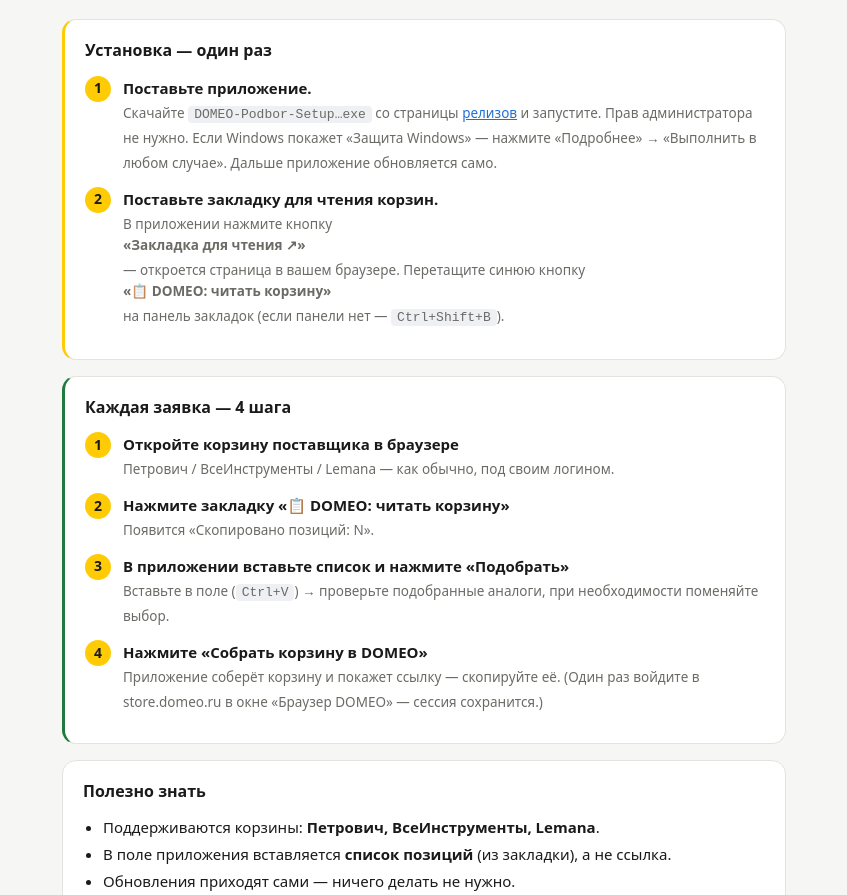
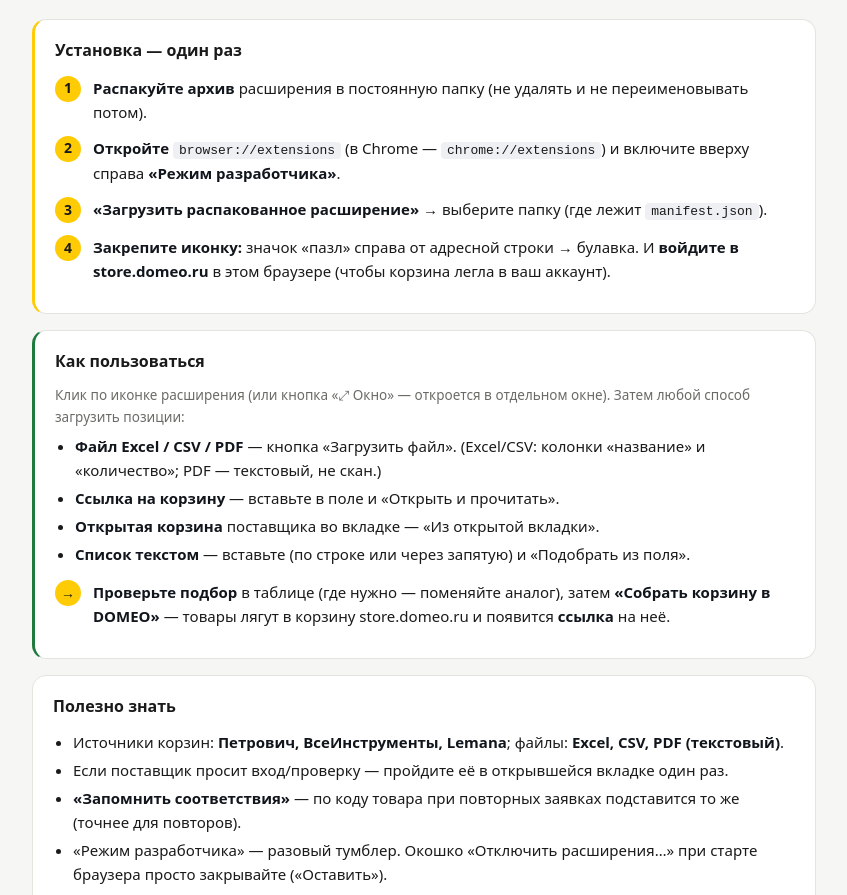
Before and after one commit to Workgeniy/domeo-basket-matcher, a browser extension: page docs/guide.html in a window 1280 px wide. Shown: the part 123-1018 px from the top of the page, without its empty margins (216-1063 px from the left). Drawn offline with Linux system fonts and the light colour scheme.

Commit message:
docs: README и памятка обновлены под Excel/CSV/PDF. v0.1.10
README и guide.html описывают все способы ввода (файл Excel/CSV/PDF, ссылка,
вкладка, список), отдельное окно и сборку. Архив пересобран.

Co-Authored-By: Claude Opus 4.8 <noreply@anthropic.com>

```diff
--- a/docs/guide.html
+++ b/docs/guide.html
@@ -8,7 +8,7 @@
   :root{ --bg:#f6f6f4; --surface:#fff; --fg:#1a1a1a; --muted:#6b6b66; --border:#e4e4df; --accent:#ffcb05; --good:#1f7a3d; }
   *{box-sizing:border-box}
   body{margin:0;background:var(--bg);color:var(--fg);font:15px/1.6 system-ui,'Segoe UI',Roboto,Arial,sans-serif}
-  .wrap{max-width:760px;margin:0 auto;padding:28px 18px 60px}
+  .wrap{max-width:820px;margin:0 auto;padding:28px 18px 60px}
   header{display:flex;align-items:center;gap:12px;margin-bottom:8px}
   .logo{background:var(--accent);color:#1a1a1a;font-weight:700;padding:6px 10px;border-radius:7px}
   h1{font-size:22px;margin:0}
@@ -17,14 +17,11 @@
   h2{font-size:16px;margin:0 0 10px}
   .step{display:flex;gap:12px;margin:12px 0}
   .num{flex:0 0 26px;height:26px;border-radius:50%;background:var(--accent);color:#1a1a1a;font-weight:700;display:flex;align-items:center;justify-content:center;font-size:14px}
-  .step b{display:block}
+  b{color:#11151c}
   .muted{color:var(--muted);font-size:13.5px}
-  a{color:#1f6fd6}
   code{background:#eef0f3;padding:1px 6px;border-radius:4px;font-size:13px}
-  .once{border-left:3px solid var(--accent)}
-  .daily{border-left:3px solid var(--good)}
-  ul{margin:6px 0 0;padding-left:20px}
-  li{margin:3px 0}
+  ul{margin:6px 0 0;padding-left:20px} li{margin:4px 0}
+  .once{border-left:3px solid var(--accent)} .daily{border-left:3px solid var(--good)}
   .foot{color:var(--muted);font-size:12.5px;margin-top:10px}
   @media print{body{background:#fff}.card{break-inside:avoid}}
 </style>
@@ -32,55 +29,46 @@
 <body>
 <div class="wrap">
   <header><span class="logo">DOMEO</span><h1>Подбор по корзине</h1></header>
-  <p class="sub">Приложение переносит корзину поставщика (Петрович, ВсеИнструменты, Lemana) в корзину DOMEO и даёт ссылку.</p>
+  <p class="sub">Расширение для браузера (Яндекс / Chrome): берёт список материалов из разных источников, подбирает аналоги в store.domeo.ru и собирает корзину DOMEO со ссылкой.</p>
 
   <div class="card once">
     <h2>Установка — один раз</h2>
     <div class="step"><div class="num">1</div><div>
-      <b>Поставьте приложение.</b>
-      <span class="muted">Скачайте <code>DOMEO-Podbor-Setup…exe</code> со страницы
-      <a href="https://github.com/Workgeniy/domeo-basket-matcher/releases/latest">релизов</a> и запустите.
-      Прав администратора не нужно. Если Windows покажет «Защита Windows» — нажмите
-      «Подробнее» → «Выполнить в любом случае». Дальше приложение обновляется само.</span>
+      <b>Распакуйте архив</b> расширения в постоянную папку (не удалять и не переименовывать потом).
     </div></div>
     <div class="step"><div class="num">2</div><div>
-      <b>Поставьте закладку для чтения корзин.</b>
-      <span class="muted">В приложении нажмите кнопку <b>«Закладка для чтения ↗»</b> — откроется страница в вашем
-      браузере. Перетащите синюю кнопку <b>«📋 DOMEO: читать корзину»</b> на панель закладок
-      (если панели нет — <code>Ctrl+Shift+B</code>).</span>
+      <b>Откройте</b> <code>browser://extensions</code> (в Chrome — <code>chrome://extensions</code>) и включите вверху справа <b>«Режим разработчика»</b>.
+    </div></div>
+    <div class="step"><div class="num">3</div><div>
+      <b>«Загрузить распакованное расширение»</b> → выберите папку (где лежит <code>manifest.json</code>).
+    </div></div>
+    <div class="step"><div class="num">4</div><div>
+      <b>Закрепите иконку:</b> значок «пазл» справа от адресной строки → булавка. И <b>войдите в store.domeo.ru</b> в этом браузере (чтобы корзина легла в ваш аккаунт).
     </div></div>
   </div>
 
   <div class="card daily">
-    <h2>Каждая заявка — 4 шага</h2>
-    <div class="step"><div class="num">1</div><div>
-      <b>Откройте корзину поставщика в браузере</b>
-      <span class="muted">Петрович / ВсеИнструменты / Lemana — как обычно, под своим логином.</span>
-    </div></div>
-    <div class="step"><div class="num">2</div><div>
-      <b>Нажмите закладку «📋 DOMEO: читать корзину»</b>
-      <span class="muted">Появится «Скопировано позиций: N».</span>
-    </div></div>
-    <div class="step"><div class="num">3</div><div>
-      <b>В приложении вставьте список и нажмите «Подобрать»</b>
-      <span class="muted">Вставьте в поле (<code>Ctrl+V</code>) → проверьте подобранные аналоги, при необходимости поменяйте выбор.</span>
-    </div></div>
-    <div class="step"><div class="num">4</div><div>
-      <b>Нажмите «Собрать корзину в DOMEO»</b>
-      <span class="muted">Приложение соберёт корзину и покажет ссылку — скопируйте её. (Один раз войдите
-      в store.domeo.ru в окне «Браузер DOMEO» — сессия сохранится.)</span>
+    <h2>Как пользоваться</h2>
+    <p class="muted" style="margin:0 0 6px">Клик по иконке расширения (или кнопка «⤢ Окно» — откроется в отдельном окне). Затем любой способ загрузить позиции:</p>
+    <ul>
+      <li><b>Файл Excel / CSV / PDF</b> — кнопка «Загрузить файл». (Excel/CSV: колонки «название» и «количество»; PDF — текстовый, не скан.)</li>
+      <li><b>Ссылка на корзину</b> — вставьте в поле и «Открыть и прочитать».</li>
+      <li><b>Открытая корзина</b> поставщика во вкладке — «Из открытой вкладки».</li>
+      <li><b>Список текстом</b> — вставьте (по строке или через запятую) и «Подобрать из поля».</li>
+    </ul>
+    <div class="step" style="margin-top:14px"><div class="num">→</div><div>
+      <b>Проверьте подбор</b> в таблице (где нужно — поменяйте аналог), затем <b>«Собрать корзину в DOMEO»</b> — товары лягут в корзину store.domeo.ru и появится <b>ссылка</b> на неё.
     </div></div>
   </div>
 
   <div class="card">
     <h2>Полезно знать</h2>
     <ul>
-      <li>Поддерживаются корзины: <b>Петрович, ВсеИнструменты, Lemana</b>.</li>
-      <li>В поле приложения вставляется <b>список позиций</b> (из закладки), а не ссылка.</li>
-      <li>Обновления приходят сами — ничего делать не нужно.</li>
-      <li>Если закладка на каком-то сайте не сработает — сообщите, подключим запасной способ.</li>
+      <li>Источники корзин: <b>Петрович, ВсеИнструменты, Lemana</b>; файлы: <b>Excel, CSV, PDF (текстовый)</b>.</li>
+      <li>Если поставщик просит вход/проверку — пройдите её в открывшейся вкладке один раз.</li>
+      <li><b>«Запомнить соответствия»</b> — по коду товара при повторных заявках подставится то же (точнее для повторов).</li>
+      <li>«Режим разработчика» — разовый тумблер. Окошко «Отключить расширения…» при старте браузера просто закрывайте («Оставить»).</li>
     </ul>
-    <p class="foot">Страница закладки для коллег: <a href="https://workgeniy.github.io/domeo-basket-matcher/bookmarklet.html">workgeniy.github.io/domeo-basket-matcher/bookmarklet.html</a></p>
   </div>
 </div>
 </body>
```
Also changed, not shown: extension/README.txt, extension/manifest.json, 1 other file.
